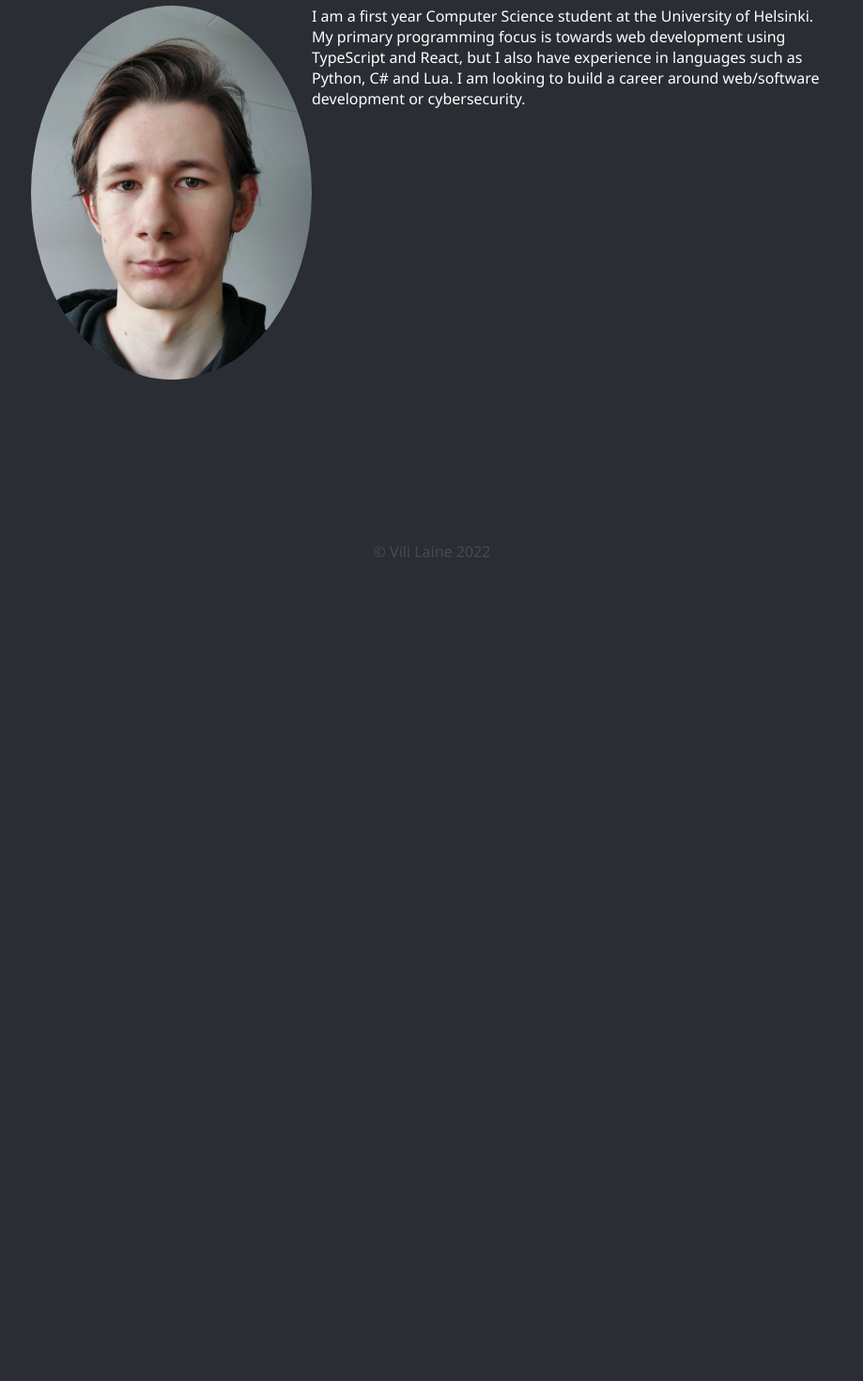
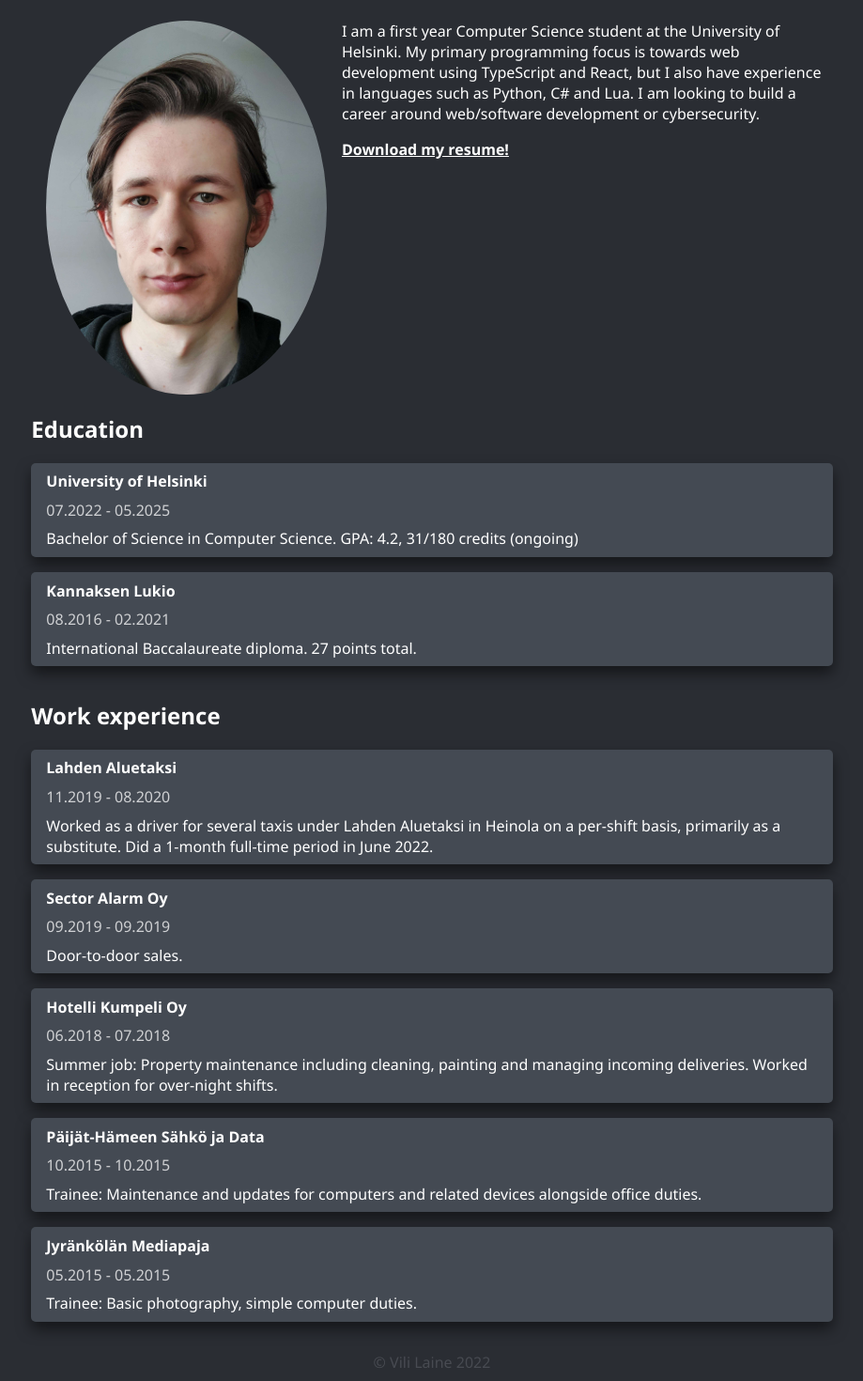
Before and after one commit to Chyrion/Personal-Page, a React (Create React App) app: page /About in a window 1280 px wide. Shown: the part 160-1630 px from the top of the page at 94% size, without its empty margins (180-1099 px from the left). Before the commit the page ends 800 px from the top, so only its background shows below. Built offline with nearby package versions, Linux system fonts and the light colour scheme.

Commit message:
Extended the About page

```diff
--- a/src/App.css
+++ b/src/App.css
@@ -229,27 +229,18 @@ a:hover {
   color: #cecece;
 }
 
-.test-text-enter {
-  opacity: 0;
+.about-main {
 }
 
-.test-text-enter-active {
-  opacity: 1;
-  transition: opacity 500ms ease-in;
+.workExperienceEntry {
+  background-color: #444a53;
+  border-radius: 5px;
+  margin: 1em 0;
+  box-shadow: 0px 0.5em 15px rgba(0, 0, 0, 0.5);
 }
 
-.test-text-exit {
-  opacity: 1;
+.workExperienceEntry p,
+.workExperienceEntry h4 {
+  margin: 0;
+  padding: 1% 1em 0 1em;
 }
-
-.test-text-exit-active {
-  opacity: 0;
-  transition: opacity 500ms ease-in;
-}
-
-.test-text-exit-done {
-  opacity: 0;
-}
-
-.about-main {
-}
--- a/src/components/About.tsx
+++ b/src/components/About.tsx
@@ -1,30 +1,123 @@
 import pic_of_me from '../media/photo_of_me.jpg';
 
-const About = () => {
+interface WorkExperienceProps {
+  name: string;
+  from: Date;
+  to?: Date;
+  description: string;
+}
+
+const WorkExperience = ({
+  name,
+  from,
+  to,
+  description,
+}: WorkExperienceProps) => {
   return (
-    <div className='about-main' style={{ gridArea: 'cont-mid' }}>
-      <h1>About me</h1>
-      <p>
-        <img
-          className='me-picture'
-          src={pic_of_me}
-          style={{
-            maxWidth: '35%',
-            minHeight: '10em',
-            minWidth: '8em',
-            borderRadius: '50%',
-            float: 'left',
-          }}
-        />
-        I am a first year Computer Science student at the University of
-        Helsinki. My primary programming focus is towards web development using
-        TypeScript and React, but I also have experience in languages such as
-        Python, C# and Lua. I am looking to build a career around web/software
-        development or cybersecurity.
+    <div className='workExperienceEntry'>
+      <h4>{name}</h4>
+      <p style={{ color: 'rgb(255,255,255,0.75)' }}>
+        {String(from.getMonth()).padStart(2, '0')}.{from.getFullYear()} -{' '}
+        {String(to!.getMonth()).padStart(2, '0')}.{to!.getFullYear()}
       </p>
+      <p>{description}</p>
       <p></p>
     </div>
   );
 };
 
+const About = () => {
+  return (
+    <div
+      className='about-main'
+      style={{
+        gridArea: 'cont-mid',
+        display: 'flex',
+        flexDirection: 'column',
+      }}>
+      <h1>About me</h1>
+      <div>
+        <p>
+          <img
+            className='me-picture'
+            src={pic_of_me}
+            alt=''
+            style={{
+              maxWidth: '35%',
+              maxHeight: '35%',
+              minHeight: '10em',
+              minWidth: '8em',
+              borderRadius: '50%',
+              float: 'left',
+              padding: '0 1em',
+            }}
+          />
+          I am a first year Computer Science student at the University of
+          Helsinki. My primary programming focus is towards web development
+          using TypeScript and React, but I also have experience in languages
+          such as Python, C# and Lua. I am looking to build a career around
+          web/software development or cybersecurity.
+        </p>
+
+        <p>
+          <a href='https://www.dropbox.com/s/pzib5eczwomyf22/ViliLaine_Resume.pdf?dl=0'>
+            Download my resume!
+          </a>
+        </p>
+      </div>
+      <div>
+        <h2>Education</h2>
+        {/* I know, WorkExperience used for education // it works, so I don't care to rename it */}
+        <WorkExperience
+          name='University of Helsinki'
+          from={new Date(2022, 7)}
+          to={new Date(2025, 5)}
+          description='Bachelor of Science in Computer Science. GPA: 4.2, 31/180 credits (ongoing)'
+        />
+        <WorkExperience
+          name='Kannaksen Lukio'
+          from={new Date(2016, 8)}
+          to={new Date(2021, 2)}
+          description='International Baccalaureate diploma. 27 points total.'
+        />
+      </div>
+      <div>
+        <h2>Work experience</h2>
+        <WorkExperience
+          name='Lahden Aluetaksi'
+          from={new Date(2019, 11)}
+          to={new Date(2020, 8)}
+          description='Worked as a driver for several taxis under Lahden Aluetaksi in Heinola on a per-shift basis,
+           primarily as a substitute. Did a 1-month full-time period in June 2022.'
+        />
+        <WorkExperience
+          name='Sector Alarm Oy'
+          from={new Date(2019, 9)}
+          to={new Date(2019, 9)}
+          description='Door-to-door sales.'
+        />
+        <WorkExperience
+          name='Hotelli Kumpeli Oy'
+          from={new Date(2018, 6)}
+          to={new Date(2018, 7)}
+          description='Summer job: Property maintenance including cleaning, painting and managing incoming deliveries.
+          Worked in reception for over-night shifts.'
+        />
+        <WorkExperience
+          name='Päijät-Hämeen Sähkö ja Data'
+          from={new Date(2015, 10)}
+          to={new Date(2015, 10)}
+          description='Trainee: Maintenance and updates for computers and related devices alongside office duties.'
+        />
+        <WorkExperience
+          name='Jyränkölän Mediapaja'
+          from={new Date(2015, 5)}
+          to={new Date(2015, 5)}
+          description='Trainee: Basic photography, simple computer duties.'
+        />
+      </div>
+    </div>
+  );
+};
+
 export default About;
--- a/src/components/Metar.tsx
+++ b/src/components/Metar.tsx
@@ -39,7 +39,7 @@ const Metar = () => {
 
   const fetchInfo = async (icao: string) => {
     console.log(icao);
-    let url = 'https://chyrion-backend.herokuapp.com/metar/' + icao;
+    let url = '' + icao;
     const data = await fetch(url).then((response) => {
       return response.json();
     });
```
